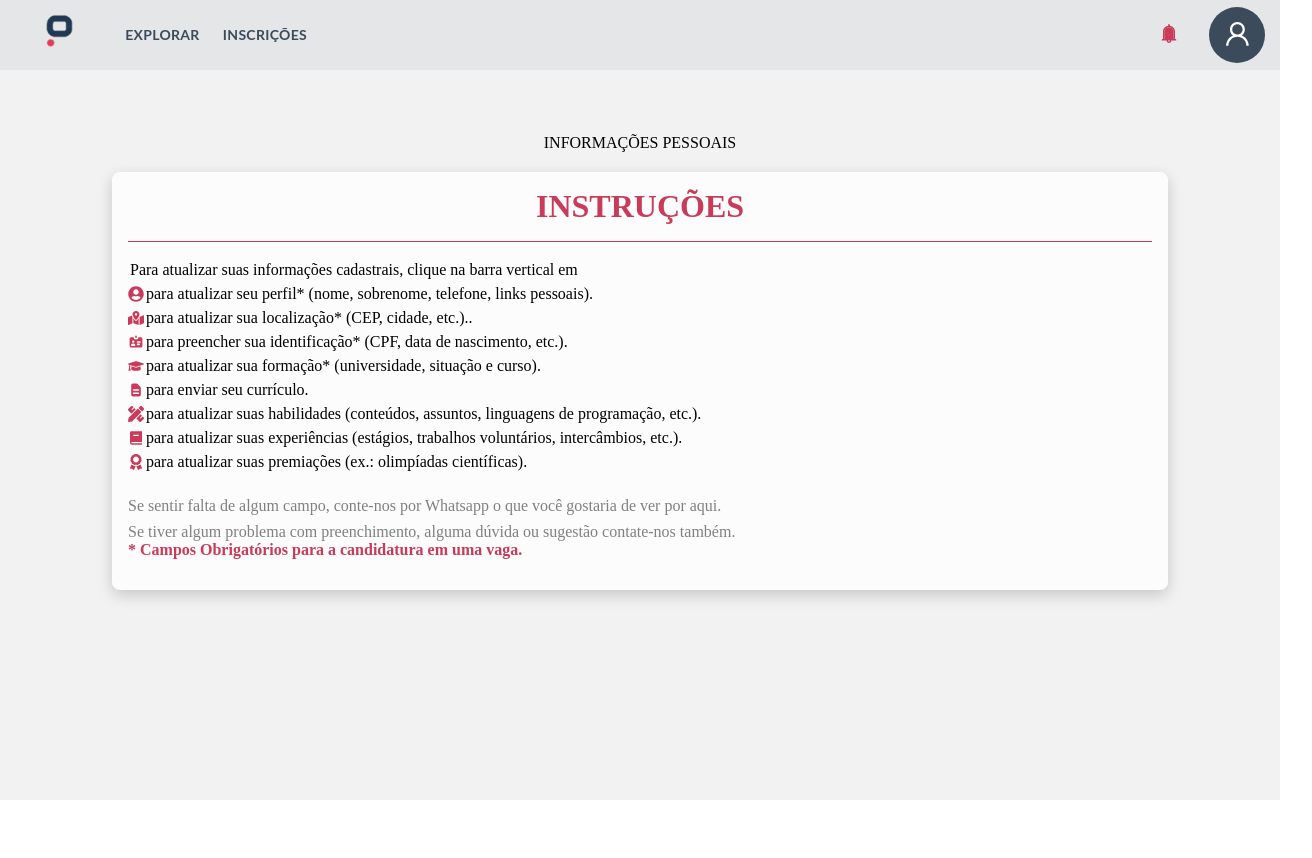
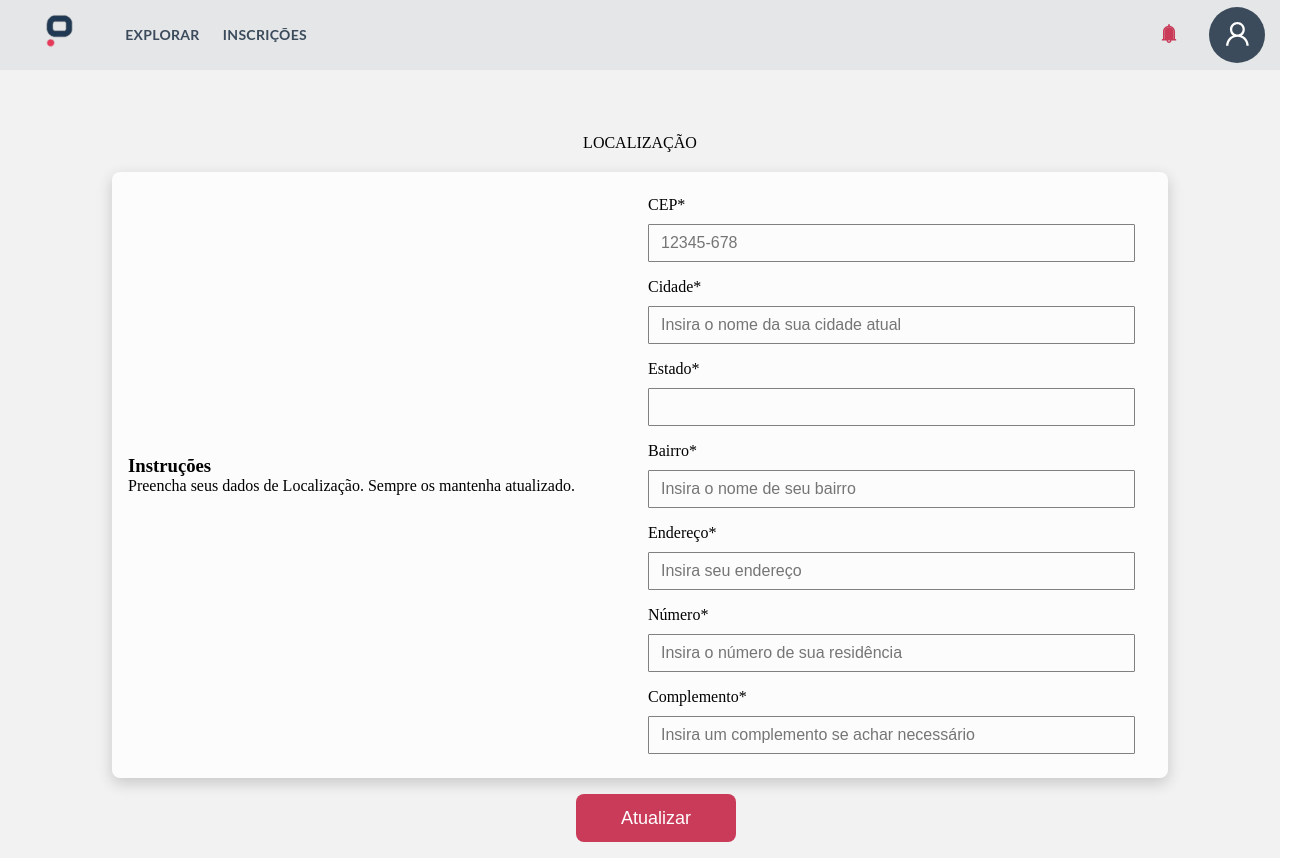
Before and after one commit to fernandocfbf/preparoCodeChallenge, a React (Create React App) app in the folder preparo_clone/: page /localizacao in a window 1280 px wide. Before the commit this address led to /perfil. Shown: the whole page, 1312 px wide, since content can reach past the window. Before the commit the page ends 800 px from the top, so only its background shows below. Built offline with nearby package versions, Linux system fonts and the light colour scheme.

Commit message:
Clonei parcialmente a página de localização, necessita ajustar a validação dos campos

```diff
--- /dev/null
+++ b/preparo_clone/src/pages/localizacao/index.js
@@ -0,0 +1,120 @@
+import { useState } from 'react'
+import Header from '../../components/Header'
+import styles from './styles.module.scss'
+
+export default function Localizacao() {
+
+  const [cep, setCep] = useState("")
+
+  const [cepError, setCepError] = useState(false)
+  const [cidadeError, setCidadeError] = useState(false)
+  const [bairroError, setBairroError] = useState(false)
+  const [enderecoError, setEnderecoError] = useState(false)
+  const [numeroError, setNumeroError] = useState(false)
+
+
+  function handlerCep(text) {
+    if (Number(text.replace("-", "")) && text.length < 9) {
+
+      if(text.length > 5){
+        const re = /^([\d]{2})([\d]{3})-*([\d]{3})/
+        setCep(text.replace(re,"$1$2-$3"))
+      }
+
+      else{
+        setCep(text)
+      }
+    }
+
+    else if(text == ""){
+      setCep(text)
+      setCepError(true)
+    }
+  }
+
+  return (
+    <div className={styles.localizacao}>
+      <Header></Header>
+      <div className={styles.title}>
+        <p>Localização</p>
+      </div>
+
+      <div className={styles.instructions}>
+
+        <div className={styles.instructionsText}>
+          <h3>Instruções</h3>
+          <p>
+            Preencha seus dados de Localização. Sempre os mantenha atualizado.
+          </p>
+        </div>
+
+        <div className={styles.fields}>
+
+          <div className={styles.blanks}>
+            <p>CEP*</p>
+            <input
+              className={cepError ? styles.errorInput : styles.checkedInput}
+              type='text'
+              value={cep}
+              placeholder="12345-678"
+              onChange={(e) => handlerCep(e.target.value)}></input>
+          </div>
+
+          <div className={styles.blanks}>
+            <p>Cidade*</p>
+            <input
+              className={cidadeError ? styles.errorInput : styles.checkedInput}
+              type="text"
+              placeholder="Insira o nome da sua cidade atual"
+            ></input>
+          </div>
+
+          <div className={styles.blanks}>
+            <p>Estado*</p>
+            <input
+             className={styles.checkedInput}
+             type="text"
+             ></input>
+          </div>
+
+          <div className={styles.blanks}>
+            <p>Bairro*</p>
+            <input
+             className={bairroError ? styles.errorInput : styles.checkedInput}
+             type="text"
+            placeholder="Insira o nome de seu bairro"></input>
+          </div>
+
+          <div className={styles.blanks}>
+            <p>Endereço*</p>
+            <input
+             className={enderecoError ? styles.errorInput : styles.checkedInput}
+             type="text"
+            placeholder="Insira seu endereço"></input>
+          </div>
+
+          <div className={styles.blanks}>
+            <p>Número*</p>
+            <input
+             className={numeroError ? styles.errorInput : styles.checkedInput}
+             type="text"
+            placeholder="Insira o número de sua residência"></input>
+          </div>
+
+          <div className={styles.blanks}>
+            <p>Complemento*</p>
+            <input
+            type="text"
+            className={styles.checkedInput}
+            placeholder="Insira um complemento se achar necessário"></input>
+          </div>
+        </div>
+      </div>
+
+      <div className={styles.atualizar}>
+        <button>Atualizar</button>
+      </div>
+
+    </div>
+  )
+}
--- /dev/null
+++ b/preparo_clone/src/pages/localizacao/styles.module.scss
@@ -0,0 +1,90 @@
+.localizacao {
+  width: 100%;
+  background-color: var(--general_background);
+}
+
+.title {
+  margin: auto;
+  width: 100%;
+  display: flex;
+  justify-content: center;
+  p {
+    margin-top: 5%;
+    text-transform: uppercase;
+  }
+}
+
+.instructions {
+  margin: auto;
+  background-color: var(--container_background);
+  padding: 1rem 1rem;
+  box-shadow: 0 5px 15px rgba(0, 0, 0, 0.18);
+  border-radius: 0.5rem;
+  width: 80%;
+  max-width: 1080px;
+  display: flex;
+  align-items: center;
+  margin-top: 20px;
+
+  .instructionsText {
+    width: 50%;
+    height: 100%;
+    display: block;
+    align-items: center;
+  }
+
+  .fields {
+    width: 50%;
+    height: 100%;
+    flex-direction: column;
+    justify-content: center;
+  }
+
+  .blanks {
+    width: 100%;
+    padding: 0.5rem 0.5rem;
+
+    .checkedInput {
+      width: 90%;
+      border-radius: 1px;
+      margin-top: 10px;
+      height: 1.5rem;
+      padding: 0.375rem 0.75rem;
+      font-size: 1rem;
+      background-color: transparent;
+      background-clip: padding-box;
+      border: 1px solid gray;
+    }
+
+    .errorInput{
+      width: 90%;
+      border-radius: 1px;
+      margin-top: 10px;
+      height: 1.5rem;
+      padding: 0.375rem 0.75rem;
+      font-size: 1rem;
+      background-color: transparent;
+      background-clip: padding-box;
+      border: 1px solid var(--red);
+    }
+  }
+}
+
+.atualizar {
+  margin: auto;
+  padding: 1rem;
+  width: 100%;
+  display: flex;
+  justify-content: center;
+
+  button {
+    width: 10rem;
+    height: 3rem;
+    font-size: large;
+    background-color: var(--red);
+    border: none;
+    padding: 0.5rem 2rem;
+    border-radius: 0.5rem;
+    color: white;
+  }
+}
--- a/preparo_clone/src/routes.jsx
+++ b/preparo_clone/src/routes.jsx
@@ -2,12 +2,13 @@ import React from 'react'
 import { BrowserRouter as Router, Route, Redirect, Switch } from 'react-router-dom'
 
 import Inicio from './pages/inicio'
-
+import Localizacao from './pages/localizacao'
 const Routes = () => (
   <Router>
       <Switch>
           <Route path="/perfil" component={Inicio}></Route>
-          <Redirect to='perfil'></Redirect>
+          <Route path="/localizacao" component={Localizacao}></Route>
+          <Redirect to='localizacao'></Redirect>
       </Switch>
   </Router>
 )
```
